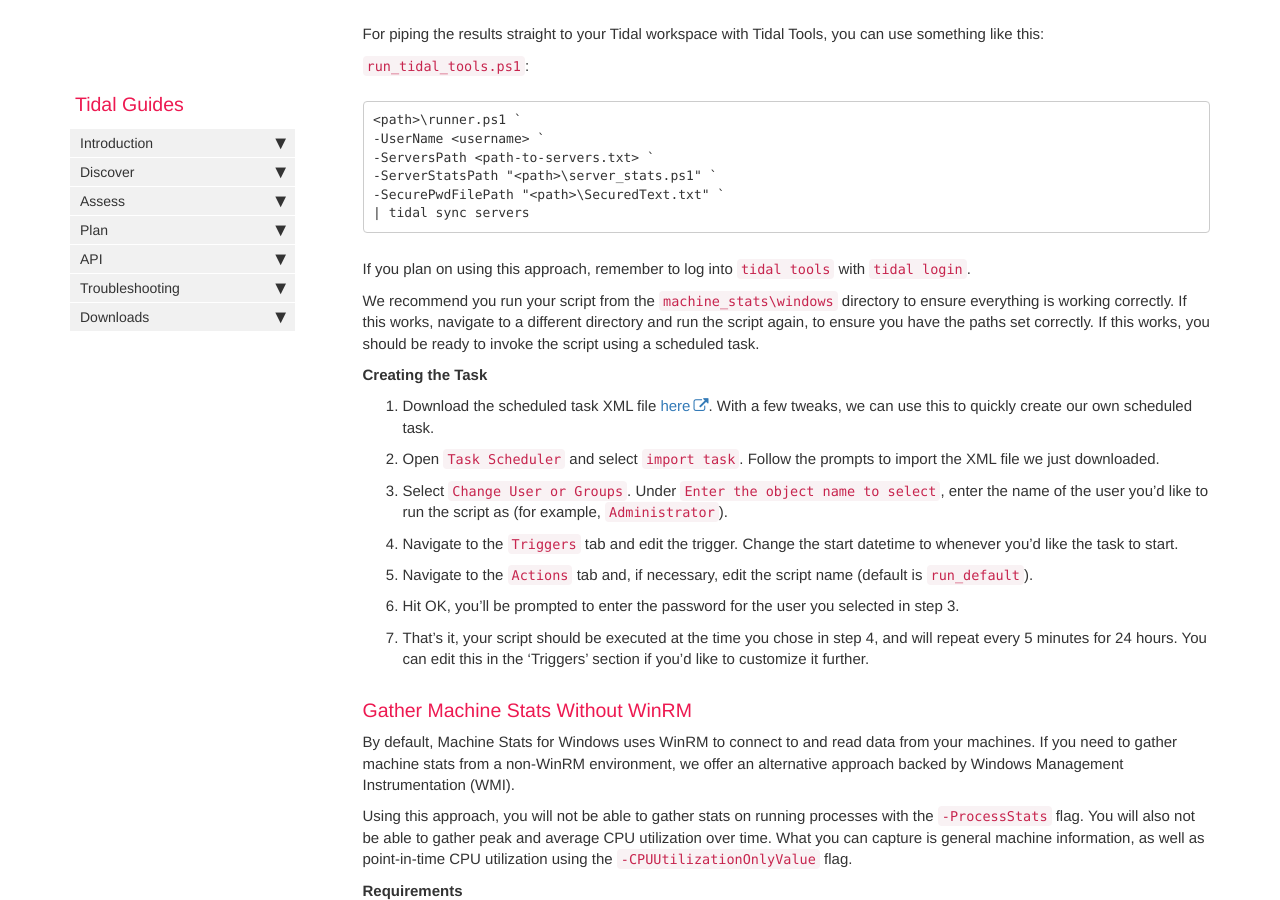
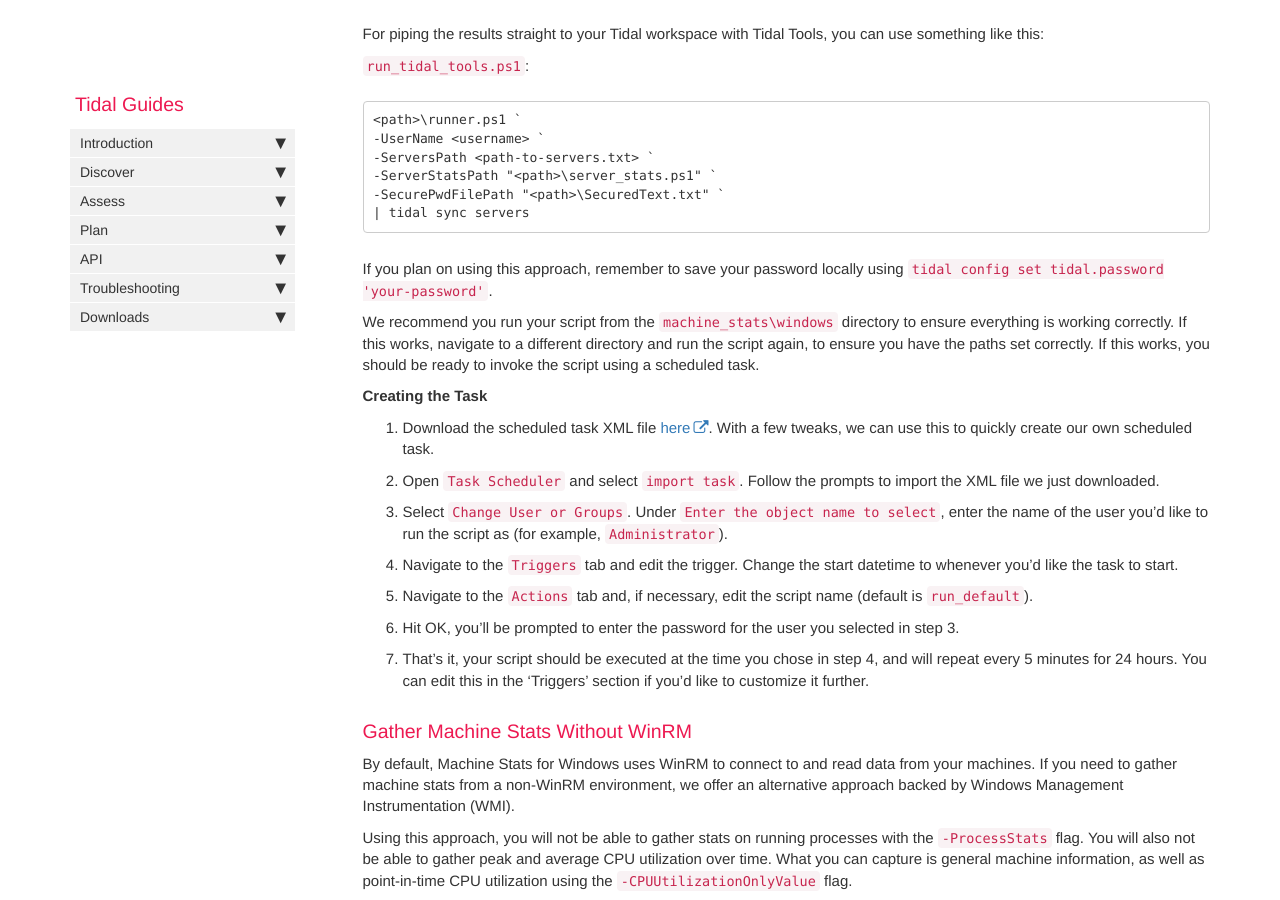
Before and after one commit to tidalmigrations/tidalmigrations.github.io, a Jekyll site: the page built from pages/tidal tools/machine_stats.md, in a window 1280 px wide and 900 px high, scrolled down 4853 px. Built offline with Jekyll 4.4.1, drawn with Linux system fonts in a browser that asks for light colours; nearby versions of some CDN libraries; comment, search, counter and statistics services are not loaded.

Commit message:
Add how to persist sessions for machine-stats

````diff
--- a/pages/tidal tools/machine_stats.md
+++ b/pages/tidal tools/machine_stats.md
@@ -166,7 +166,7 @@ For piping the results straight to your Tidal workspace with Tidal Tools, you ca
 | tidal sync servers
 ```
 
-If you plan on using this approach, remember to log into `tidal tools` with `tidal login`.
+If you plan on using this approach, remember to save your password locally using `tidal config set tidal.password 'your-password'`.
 
 We recommend you run your script from the `machine_stats\windows` directory to ensure everything is working correctly. If this works, navigate to a different directory and run the script again, to ensure you have the paths set correctly. If this works, you should be ready to invoke the script using a scheduled task.
 
````
